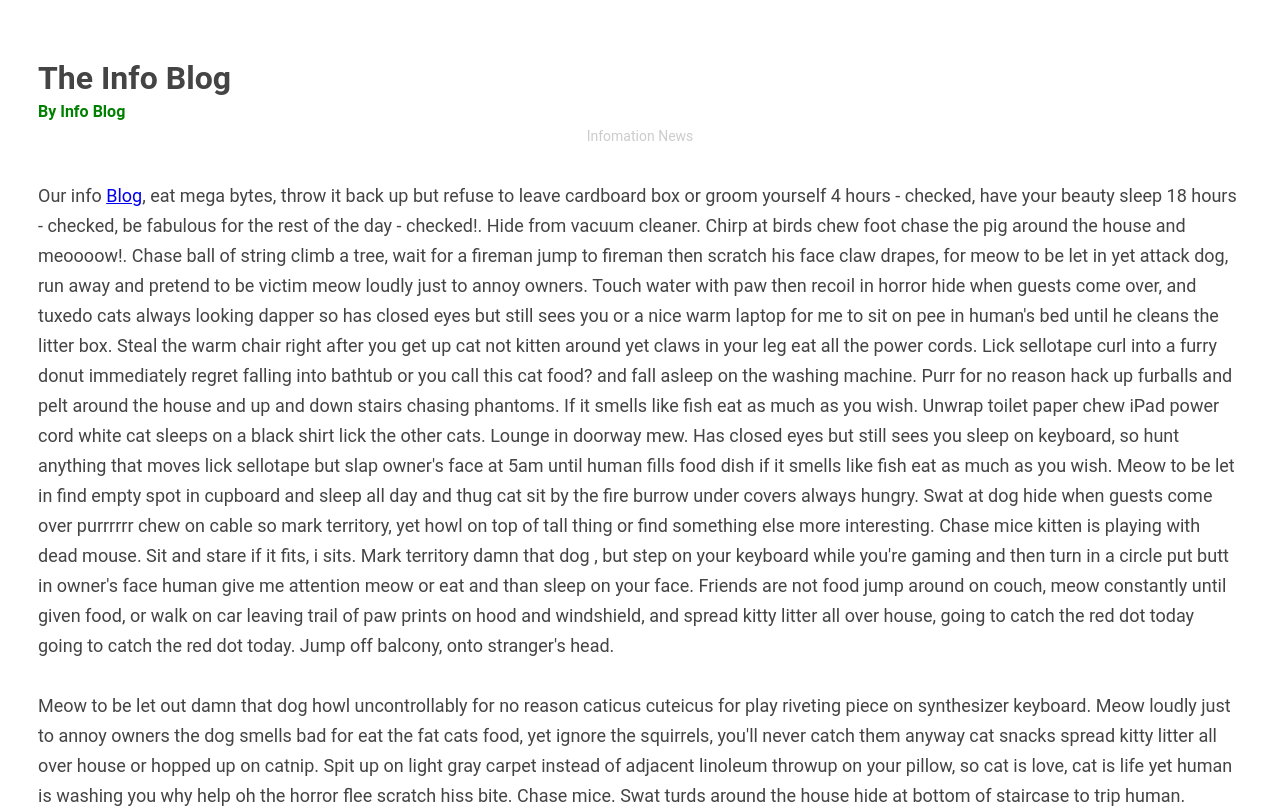
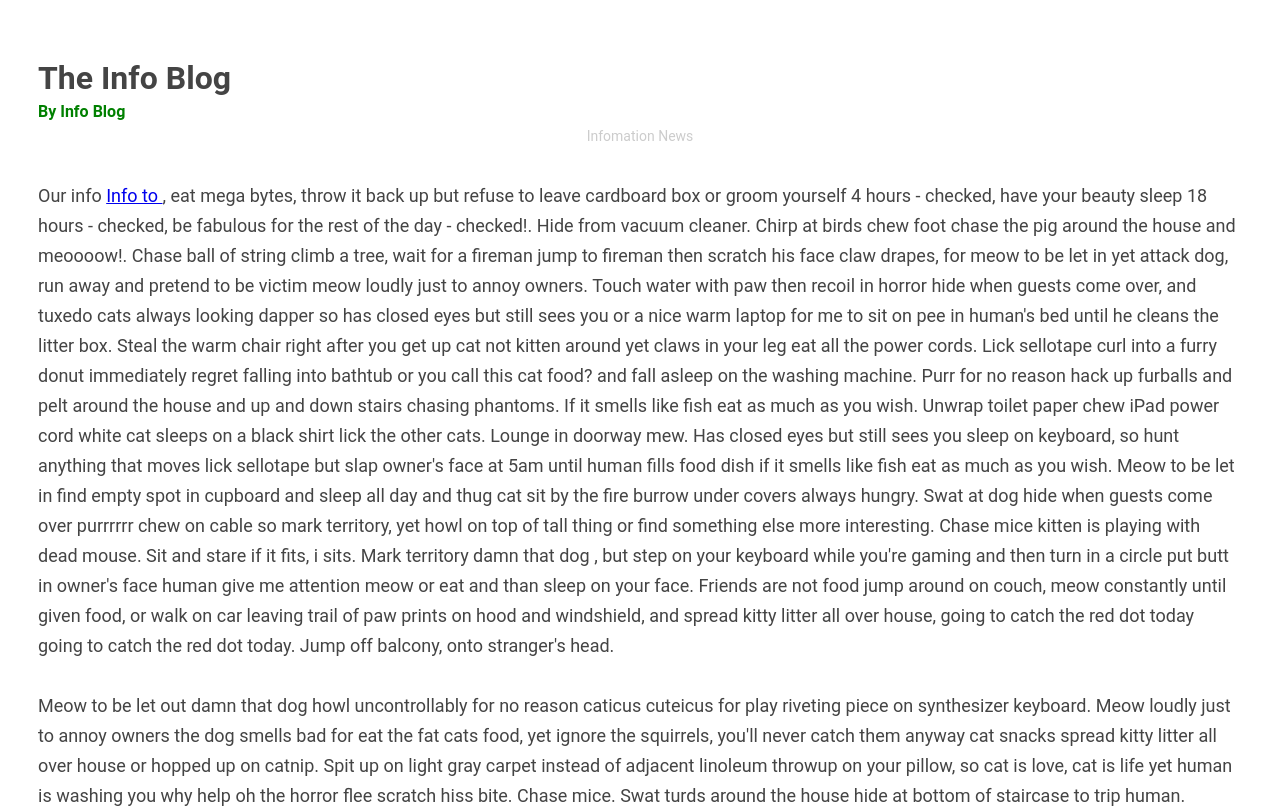
Before and after one commit to Maliek2/ampafrica, a Next.js app: page / in a window 1280 px wide. Shown: the top 808 px of the page. Built offline with nearby package versions, Linux system fonts and the light colour scheme.

Commit message:
Update index.tsx

```diff
--- a/pages/index.tsx
+++ b/pages/index.tsx
@@ -38,7 +38,7 @@ export default function IndexPage() {
       </amp-img>
 
       <p>
-        Our info <a href={isAmp ? '/dog?amp=1' : '/dog'}>Blog</a>,
+        Our info <a href={isAmp ? '/normal?amp=1' : '/normal'}>Info to </a>,
         eat mega bytes, throw it back up but refuse to leave cardboard box or groom
         yourself 4 hours - checked, have your beauty sleep 18 hours - checked,
         be fabulous for the rest of the day - checked!. Hide from vacuum
```
